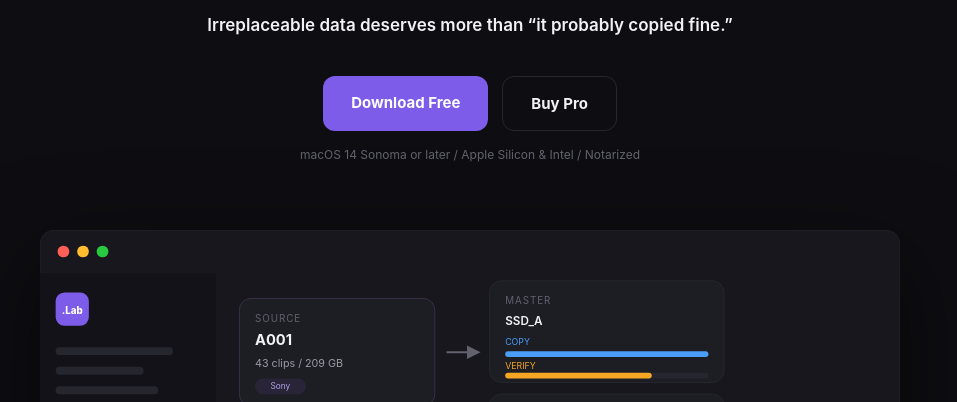
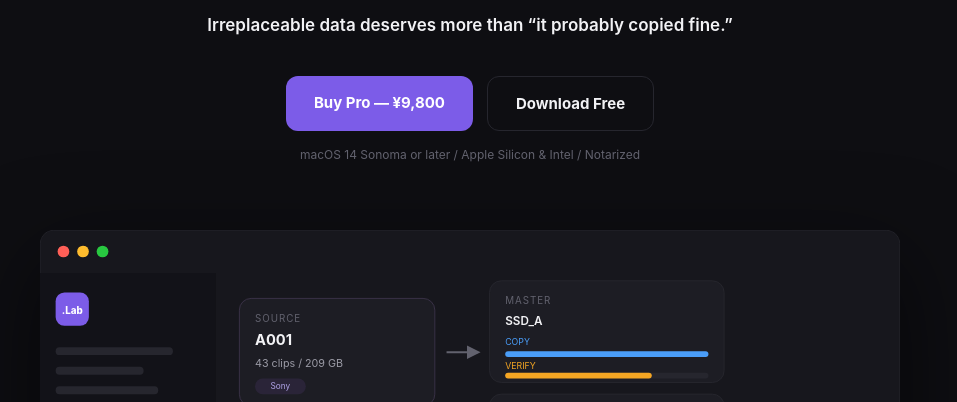
Before and after one commit to takikotetsu/dotlab-site, a plain HTML site: page en/index.html in a window 1280 px wide. Shown: the part 373-775 px from the top of the page, without its empty margins (170-1127 px from the left). Drawn offline with Linux system fonts and the light colour scheme.

Commit message:
ヒーローCTA: Pro購入を主ボタンに(価格表示つき)・無料DLをゴーストに
Co-Authored-By: Claude Fable 5 <noreply@anthropic.com>

```diff
--- a/en/index.html
+++ b/en/index.html
@@ -107,8 +107,8 @@
   <p class="tagline">A macOS app that copies photos and video from cards and SSDs while verifying every single file.</p>
   <p class="tagline" style="font-size: 17px; color: var(--text); font-weight: 600; margin-top: 14px;">Irreplaceable data deserves more than &ldquo;it probably copied fine.&rdquo;</p>
   <div class="cta">
-    <a class="btn btn-primary" href="https://github.com/takikotetsu/dotlab-site/releases/latest/download/dotLab-latest.dmg">Download Free</a>
-    <a class="btn btn-ghost" href="#buy">Buy Pro</a>
+    <a class="btn btn-primary" href="https://kotetsu.lemonsqueezy.com/checkout/buy/1ebde20b-6757-4091-9882-d558cbe583b3">Buy Pro — ¥9,800</a>
+    <a class="btn btn-ghost" href="https://github.com/takikotetsu/dotlab-site/releases/latest/download/dotLab-latest.dmg">Download Free</a>
   </div>
   <p class="note">macOS 14 Sonoma or later / Apple Silicon &amp; Intel / Notarized</p>
 <div class="hero-shot" aria-hidden="true"><svg viewBox="0 0 880 400" xmlns="http://www.w3.org/2000/svg" font-family="-apple-system, 'Hiragino Sans', sans-serif">
```
Also changed, not shown: index.html (+2 -2 lines).
